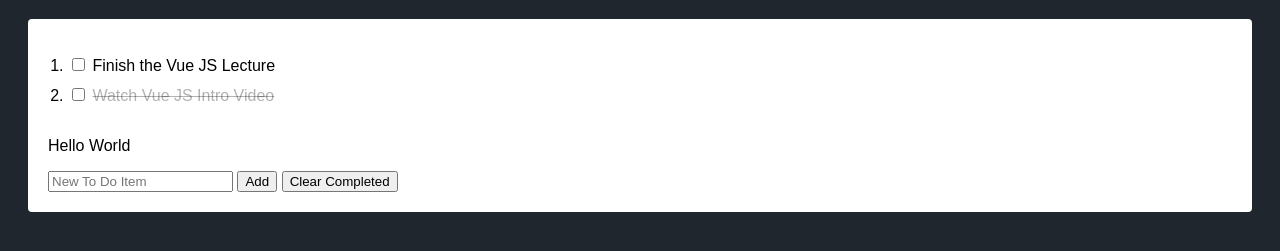
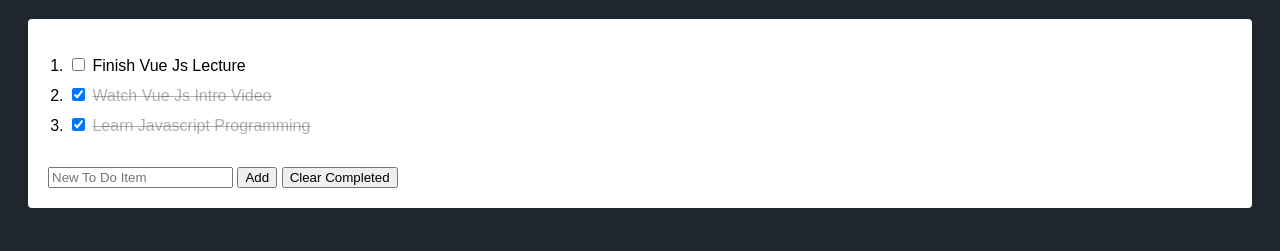
Before and after one commit to StungEye-RRC/Vue-Intro---To-Do-App, a plain HTML site: page index.html in a window 1280 px wide. Shown: the part 89-340 px from the top of the page. Drawn offline with nearby package versions, Linux system fonts and the light colour scheme.

Commit message:
Displaying the todo list and added the ability to toggle the done state.

```diff
--- a/index.html
+++ b/index.html
@@ -12,22 +12,16 @@
   <h1>Vue To Do App</h1>
   <div id="app">
     <ol>
-      <li>
+      <li v-for="todo in to_dos">
         <label>
-          <input type="checkbox">
-          <span>Finish the Vue JS Lecture</span>
-        </label>
-      </li>
-      <li>
-        <label>
-          <input type="checkbox">
-          <del>Watch Vue JS Intro Video</del>
+          <input v-model="todo.done" type="checkbox">
+          <del v-if="todo.done">{{ todo.text }}</del>
+          <span v-else>{{ todo.text }}</span>
         </label>
       </li>
     </ol>
 
-    <p>{{ new_todo_item }}</p>
-    <input placeholder="New To Do Item">
+    <input v-model="new_todo_item" placeholder="New To Do Item">
     <button>Add</button>
     <button>Clear Completed</button>
   </div>
--- a/index.js
+++ b/index.js
@@ -2,7 +2,12 @@ new Vue({
   el: "#app",
 
   data: {
-    new_todo_item: "Hello World"
+    new_todo_item: "",
+    to_dos: [
+      { text: "Finish Vue Js Lecture", done: false },
+      { text: "Watch Vue Js Intro Video", done: true },
+      { text: "Learn Javascript Programming", done: true }
+    ]
   },
 
   methods: {}
```
